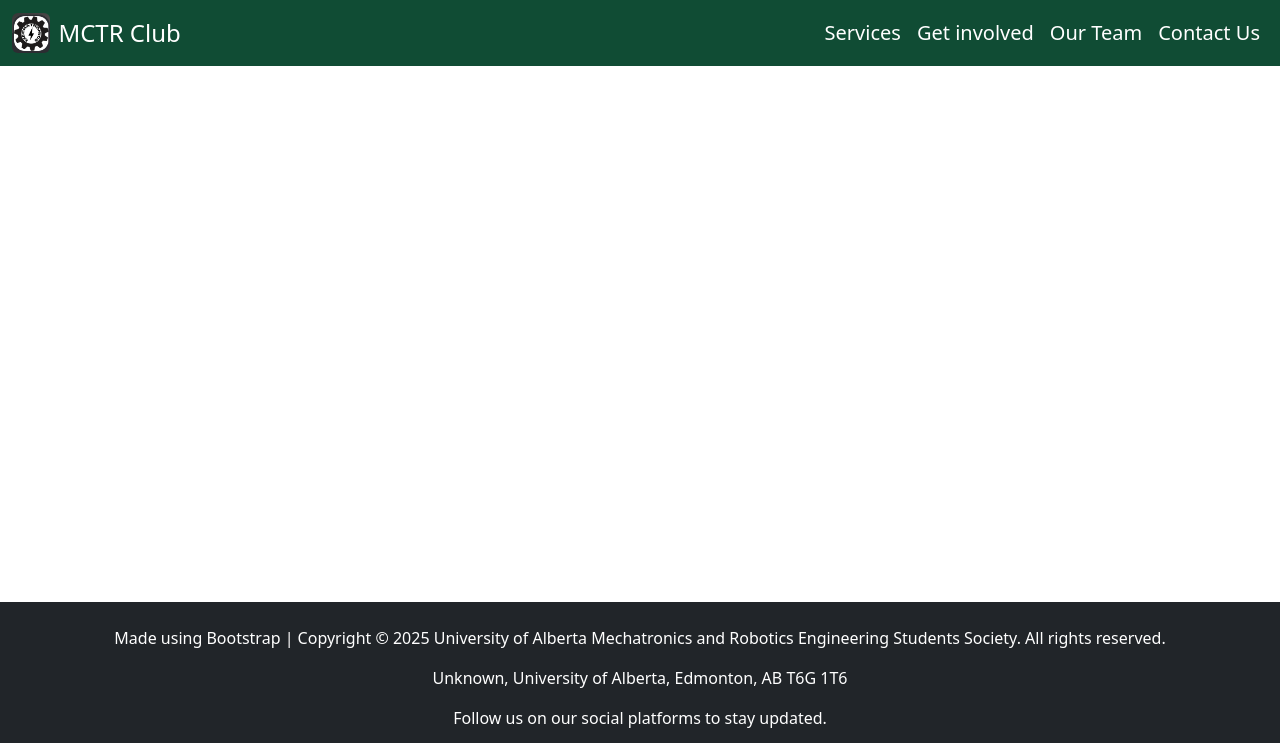
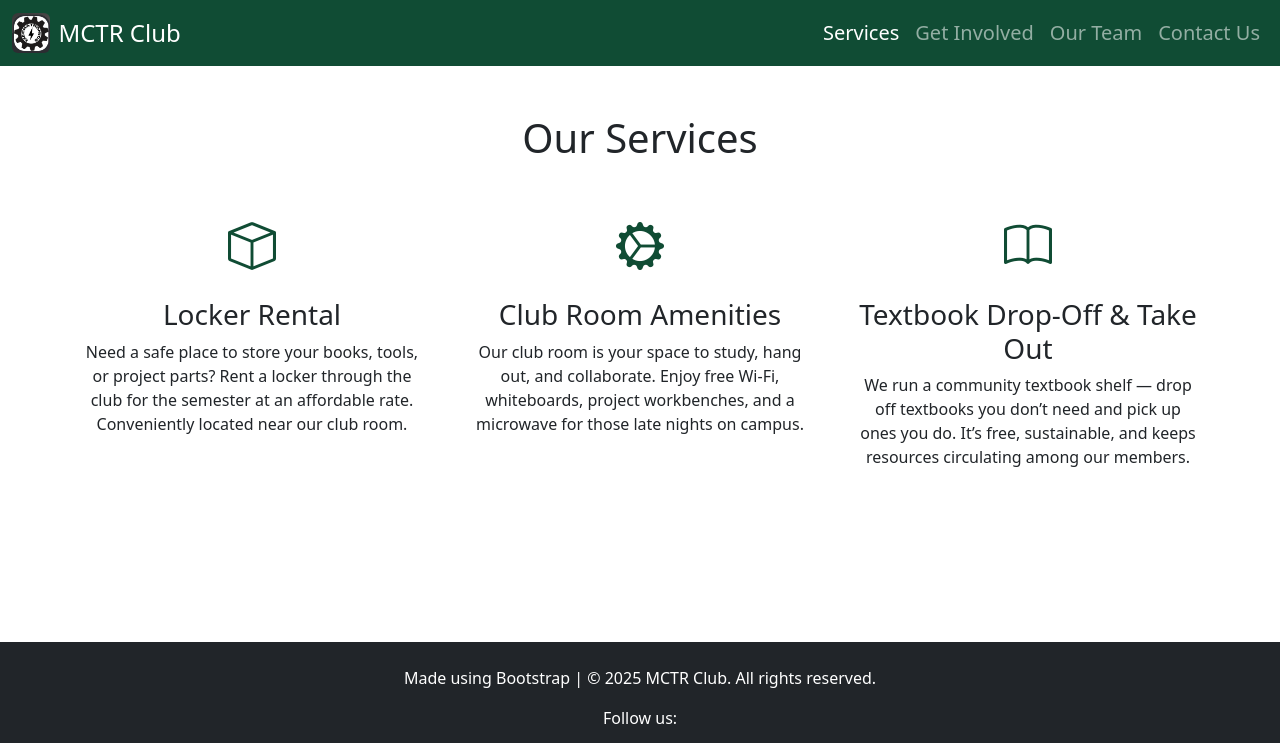
Before and after one commit to MilkBeforeCerel/MilkBeforeCereal.github.io, a plain HTML site: page services.html in a window 1280 px wide. Shown: the top 743 px of the page. Drawn offline with nearby package versions, Linux system fonts and the light colour scheme.

Commit message:
Services and GetInvolved

```diff
--- a/services.html
+++ b/services.html
@@ -1,89 +1,102 @@
 <!DOCTYPE html>
 <html lang="en">
 <head>
-  <title>Services - Mechatronics and Robotics Engineering Club</title>
-  <meta charset="utf-8">
-  <meta name="viewport" content="width=device-width, initial-scale=1">
+  <meta charset="UTF-8" />
+  <meta name="viewport" content="width=device-width, initial-scale=1" />
+  <title>MCTR Club | Services</title>
   <link href="https://cdn.jsdelivr.net/npm/bootstrap@5.3.3/dist/css/bootstrap.min.css" rel="stylesheet">
-  <script src="https://cdn.jsdelivr.net/npm/bootstrap@5.3.3/dist/js/bootstrap.bundle.min.js"></script>
   <style>
-  .fakeimg {
-    height: 200px;
-    background: #aaa;
-  }
-
     .bg-dark-green {
       background-color: #104c34;
     }
+    .service-icon {
+      font-size: 3rem;
+      color: #104c34;
+    }
   </style>
 </head>
-<body>
+<body class="d-flex flex-column min-vh-100">
 
-<nav class="navbar navbar-expand-md bg-dark-green navbar-dark justify-content-between">
+  <!-- Navbar (same as index) -->
+  <nav class="navbar navbar-expand-md bg-dark-green navbar-dark">
     <div class="container-fluid">
       <a class="navbar-brand text-white d-flex align-items-center" href="index.html">
-      <img src="images/MechTempLogo.png" class="rounded me-2" alt="MechLogo" style="height: 40px;">
+        <img src="images/MechTempLogo.png" class="rounded me-2" alt="MechLogo" style="height: 40px;" />
         <h4 class="mb-0">MCTR Club</h4>
       </a>
-
-    <!-- Hamburger button -->
-    <button class="navbar-toggler" type="button" data-bs-toggle="collapse" data-bs-target="#navbarSupportedContent"
-      aria-controls="navbarSupportedContent" aria-expanded="false" aria-label="Toggle navigation">
+      <button class="navbar-toggler" type="button" data-bs-toggle="collapse"
+        data-bs-target="#navbarNav" aria-controls="navbarNav" aria-expanded="false"
+        aria-label="Toggle navigation">
         <span class="navbar-toggler-icon"></span>
       </button>
 
-    <!-- Collapsible menu -->
-    <div class="collapse navbar-collapse" id="navbarSupportedContent">
+      <div class="collapse navbar-collapse" id="navbarNav">
         <ul class="navbar-nav ms-auto fs-5">
-        <!-- <li class="nav-item">
-          <a class="nav-link active" href="about.html">About</a>
-        </li> -->
           <li class="nav-item">
             <a class="nav-link active" href="services.html">Services</a>
           </li>
           <li class="nav-item">
-          <a class="nav-link active" href="getInvolved.html">Get involved</a>
+            <a class="nav-link" href="getInvolved.html">Get Involved</a>
           </li>
           <li class="nav-item">
-          <a class="nav-link active" href="ourTeam.html">Our Team</a>
+            <a class="nav-link" href="ourTeam.html">Our Team</a>
           </li>
           <li class="nav-item">
-          <a class="nav-link active" href="contactUs.html">Contact Us</a>
+            <a class="nav-link" href="contactUs.html">Contact Us</a>
           </li>
         </ul>
       </div>
     </div>
   </nav>
 
-<!-- Bootstrap JS Bundle -->
-<script src="https://cdn.jsdelivr.net/npm/bootstrap@5.3.0/dist/js/bootstrap.bundle.min.js"></script>
+  <!-- Services Content -->
+  <main class="container py-5">
+    <h1 class="text-center mb-5">Our Services</h1>
 
+    <div class="row g-5">
+      <!-- Locker Rental -->
+      <div class="col-md-4 text-center">
+        <i class="bi bi-box service-icon"></i>
+        <h3 class="mt-3">Locker Rental</h3>
+        <p>Need a safe place to store your books, tools, or project parts? Rent a locker through the club for the semester at an affordable rate. Conveniently located near our club room.</p>
+      </div>
 
+      <!-- Club Room Amenities -->
+      <div class="col-md-4 text-center">
+        <i class="bi bi-gear-wide-connected service-icon"></i>
+        <h3 class="mt-3">Club Room Amenities</h3>
+        <p>Our club room is your space to study, hang out, and collaborate. Enjoy free Wi-Fi, whiteboards, project workbenches, and a microwave for those late nights on campus.</p>
+      </div>
 
-
-
-<body class="d-flex flex-column min-vh-100">
-  <main class="flex-grow-1">
-    <!-- Your main page content here -->
+      <!-- Textbook Drop-Off & Pick-Up -->
+      <div class="col-md-4 text-center">
+        <i class="bi bi-book service-icon"></i>
+        <h3 class="mt-3">Textbook Drop-Off & Take Out</h3>
+        <p>We run a community textbook shelf — drop off textbooks you don’t need and pick up ones you do. It’s free, sustainable, and keeps resources circulating among our members.</p>
+      </div>
+    </div>
   </main>
 
+  <!-- Footer (same style as index) -->
   <footer class="mt-auto p-4 bg-dark text-white text-center">
-    <p>Made using Bootstrap | Copyright © 2025 University of Alberta Mechatronics and Robotics Engineering Students Society. All rights reserved.</p>
-    <p>Unknown, University of Alberta, Edmonton, AB T6G 1T6</p>
-    <p>Follow us on our social platforms to stay updated.</p>
+    <p>Made using Bootstrap | © 2025 MCTR Club. All rights reserved.</p>
+    <p>Follow us:</p>
     <div class="d-flex justify-content-center gap-3">
       <a href="https://instagram.com/YOUR_HANDLE">
-        <img src="images/instagramLogo.svg.png" class="rounded" style="width: 30px; height: auto;" alt="instagram">
+        <img src="images/instagramLogo.svg.png" class="rounded" style="width: 30px;" alt="instagram">
       </a>
       <a href="https://discord.gg/YOUR_INVITE">
-        <img src="images/discordlogo.jpg" class="rounded" style="width: 30px; height: auto;" alt="discord">
+        <img src="images/discordlogo.jpg" class="rounded" style="width: 30px;" alt="discord">
       </a>
       <a href="https://linkedin.com/YOUR_PAGE">
-        <img src="images/LinkedInlogo.png" class="rounded" style="width: 30px; height: auto;" alt="linkedin">
+        <img src="images/LinkedInlogo.png" class="rounded" style="width: 30px;" alt="linkedin">
       </a>
     </div>
   </footer>
-</body>
+
+  <script src="https://cdn.jsdelivr.net/npm/bootstrap@5.3.3/dist/js/bootstrap.bundle.min.js"></script>
+  <!-- Bootstrap Icons -->
+  <link href="https://cdn.jsdelivr.net/npm/bootstrap-icons@1.11.3/font/bootstrap-icons.css" rel="stylesheet">
 
 </body>
 </html>
```
Also changed, not shown: getInvolved.html (+33 -42 lines). Lines whose indentation alone changed are shown as unchanged.
